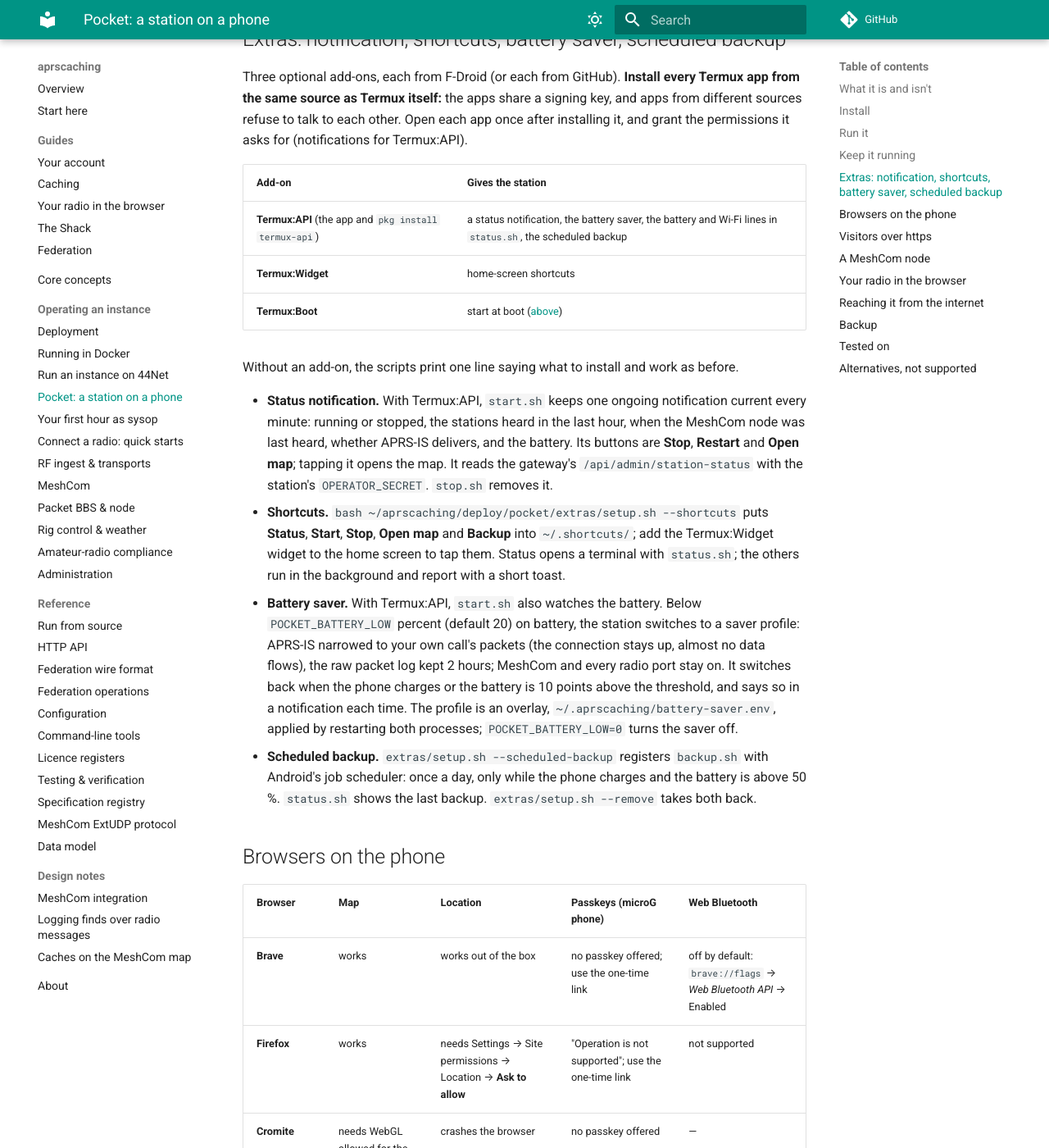
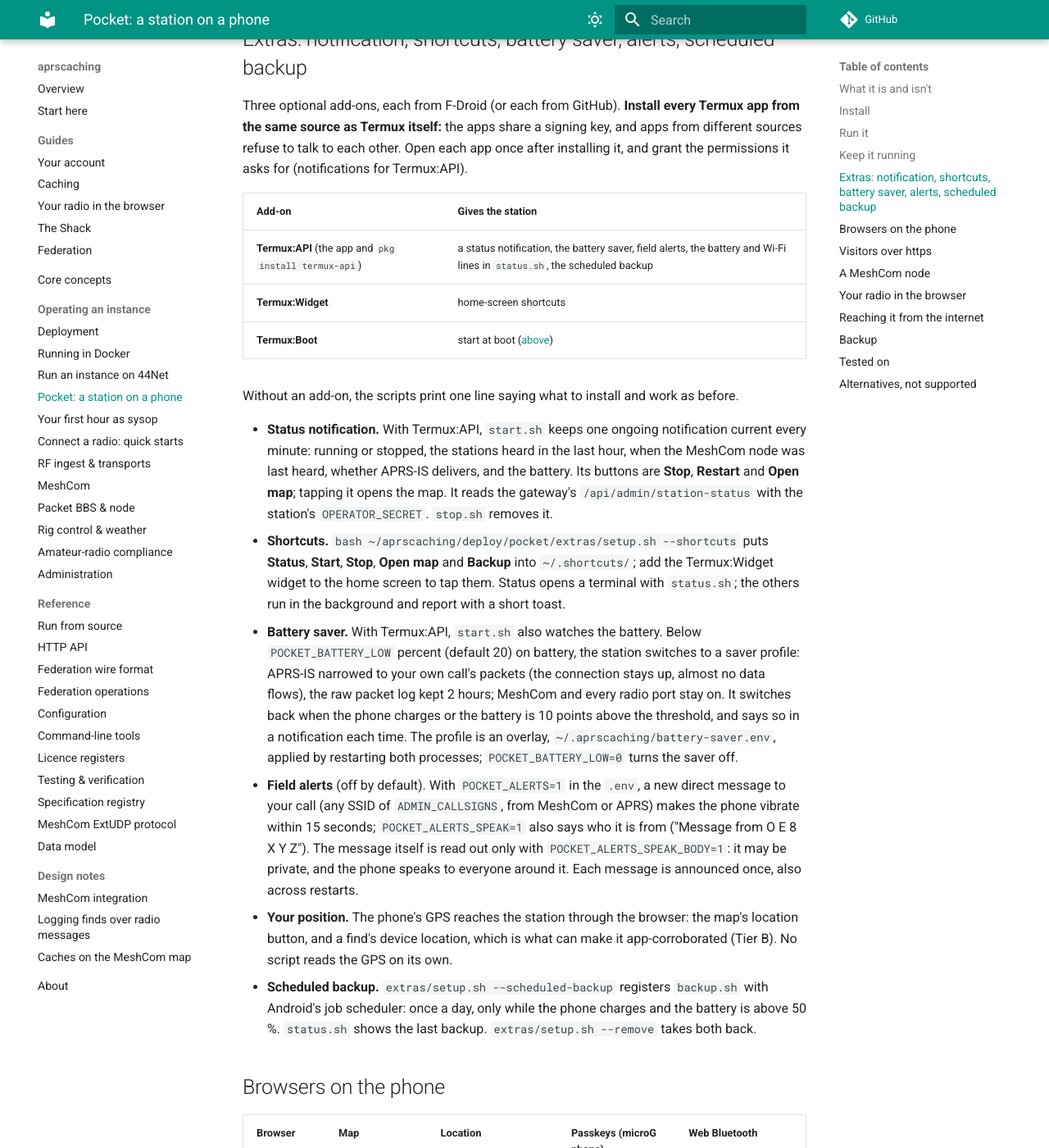
Before and after one commit to apachler/aprscaching, an MkDocs documentation site: the page built from docs/operate/pocket.md, in a window 1280 px wide and 1400 px high, scrolled down 2319 px. Shown: the whole window at 82% size. Built offline with MkDocs 1.6.1 and Material for MkDocs 9.7.7, drawn with Linux system fonts in a browser that asks for light colours; comment, search, counter and statistics services are not loaded.

Commit message:
feat(deploy): Pocket field alerts for direct messages (#112)
extras/alerts.sh (off by default, POCKET_ALERTS=1) polls /api/admin/station-status every 15 s and vibrates for each new direct message to the operator's calls; POCKET_ALERTS_SPEAK=1 speaks the sender, POCKET_ALERTS_SPEAK_BODY=1 the text. The Pocket guide states the browser is the position source.

Signed-off-by: apachler <apachler@paan-systems.com>

```diff
--- a/docs/operate/pocket.md
+++ b/docs/operate/pocket.md
@@ -82,7 +82,7 @@
 - **Heat:** the gateway, a hotspot and mobile data together warm the phone. Keep it out of direct sun, and
   on a charger for long sessions.
 
-## Extras: notification, shortcuts, battery saver, scheduled backup
+## Extras: notification, shortcuts, battery saver, alerts, scheduled backup
 
 Three optional add-ons, each from F-Droid (or each from GitHub). **Install every Termux app from the same
 source as Termux itself:** the apps share a signing key, and apps from different sources refuse to talk to
@@ -91,7 +91,7 @@
 
 | Add-on | Gives the station |
 |---|---|
-| **Termux:API** (the app and `pkg install termux-api`) | a status notification, the battery saver, the battery and Wi-Fi lines in `status.sh`, the scheduled backup |
+| **Termux:API** (the app and `pkg install termux-api`) | a status notification, the battery saver, field alerts, the battery and Wi-Fi lines in `status.sh`, the scheduled backup |
 | **Termux:Widget** | home-screen shortcuts |
 | **Termux:Boot** | start at boot ([above](#keep-it-running)) |
 
@@ -113,6 +113,14 @@
   the threshold, and says so in a notification each time. The profile is an overlay,
   `~/.aprscaching/battery-saver.env`, applied by restarting both processes; `POCKET_BATTERY_LOW=0` turns
   the saver off.
+- **Field alerts** (off by default). With `POCKET_ALERTS=1` in the `.env`, a new direct message to your call
+  (any SSID of `ADMIN_CALLSIGNS`, from MeshCom or APRS) makes the phone vibrate within 15 seconds;
+  `POCKET_ALERTS_SPEAK=1` also says who it is from ("Message from O E 8 X Y Z"). The message itself is
+  read out only with `POCKET_ALERTS_SPEAK_BODY=1`: it may be private, and the phone speaks to everyone
+  around it. Each message is announced once, also across restarts.
+- **Your position.** The phone's GPS reaches the station through the browser: the map's location button,
+  and a find's device location, which is what can make it app-corroborated (Tier B). No script reads the
+  GPS on its own.
 - **Scheduled backup.** `extras/setup.sh --scheduled-backup` registers `backup.sh` with Android's job
   scheduler: once a day, only while the phone charges and the battery is above 50 %. `status.sh` shows the
   last backup. `extras/setup.sh --remove` takes both back.
```
Also changed, not shown: deploy/pocket/README.md (+1 -0 lines), 4 other files.
